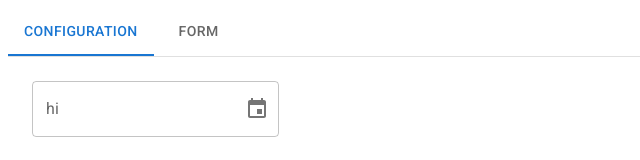
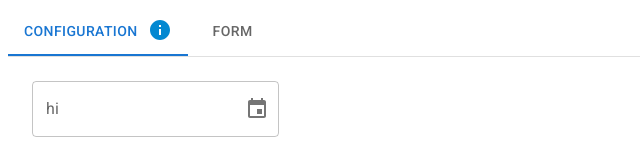
Before and after one commit to fidelman-study/veeam-form-generator, a React (Create React App) app: page / in a window 1280 px wide. Shown: the top 160 px of the page, without its empty margins (0-640 px from the left). Built offline with nearby package versions, Linux system fonts and the light colour scheme.

Commit message:
Add Tabs Icon

```diff
--- a/src/components/App.tsx
+++ b/src/components/App.tsx
@@ -2,7 +2,6 @@ import Box from "@mui/material/Box";
 import { TabContent } from "./TabContent";
 import { useTabManager } from "../hooks/use-tab-manager";
 import { Tabs } from "./Tabs";
-import { FormConfigurator } from "./FormConfigurator";
 import { DatePicker } from "./FormFields/DatePicker";
 
 export default function App() {
@@ -13,6 +12,10 @@ export default function App() {
       <Tabs
         activeTabIndex={activeTabIndex}
         onChangeActiveTab={handleChangeActiveTab}
+        configurationStatusInfo={{
+          status: "info",
+          message: "3 validation errors",
+        }}
       />
       <TabContent value={activeTabIndex} index={0}>
         <DatePicker name="datepicker" label="hi" />
--- /dev/null
+++ b/src/components/TabStatusIcons.tsx
@@ -0,0 +1,50 @@
+import Tooltip from "@mui/material/Tooltip";
+import MaterialInfoIcon from "@mui/icons-material/Info";
+import CheckCircleIcon from "@mui/icons-material/CheckCircle";
+import WarningIcon from "@mui/icons-material/Warning";
+import styled from "@emotion/styled";
+
+interface IIconProps {
+  title: string;
+}
+
+export type IConfigurationStatus = "success" | "error" | "info";
+
+interface IIconConfiguration {
+  type: IConfigurationStatus;
+  icon: typeof MaterialInfoIcon;
+}
+
+const iconConfigurations: IIconConfiguration[] = [
+  { type: "success", icon: CheckCircleIcon },
+  { type: "error", icon: WarningIcon },
+  { type: "info", icon: MaterialInfoIcon },
+];
+
+type IIconfigurationStatusMap = Record<
+  IConfigurationStatus,
+  (props: IIconProps) => JSX.Element
+>;
+
+const IconWrapper = styled.div`
+  margin-left: 10px;
+`;
+
+const getIconComponent =
+  (iconConfiguration: IIconConfiguration) =>
+  ({ title }: IIconProps) =>
+    (
+      <Tooltip title={title}>
+        <IconWrapper>
+          <iconConfiguration.icon color={iconConfiguration.type} />
+        </IconWrapper>
+      </Tooltip>
+    );
+
+export const configurationStatusMap = iconConfigurations.reduce(
+  (acc, iconConfiguration) => {
+    acc[iconConfiguration.type] = getIconComponent(iconConfiguration);
+    return acc;
+  },
+  {} as IIconfigurationStatusMap,
+);
--- a/src/components/Tabs.tsx
+++ b/src/components/Tabs.tsx
@@ -1,13 +1,41 @@
 import MaterialTabs from "@mui/material/Tabs";
 import Tab from "@mui/material/Tab";
 import Box from "@mui/material/Box";
+import { configurationStatusMap, IConfigurationStatus } from "./TabStatusIcons";
+import styled from "@emotion/styled";
+import { useMemo } from "react";
 
 interface ITabsProps {
   activeTabIndex: number;
   onChangeActiveTab: (event: React.SyntheticEvent, newValue: number) => void;
+  configurationStatusInfo?: { status: IConfigurationStatus; message: string };
 }
 
-export const Tabs = ({ activeTabIndex, onChangeActiveTab }: ITabsProps) => {
+const StyledTab = styled(Tab)`
+  min-height: 48px;
+`;
+
+function getIcon(
+  configurationStatusInfo: ITabsProps["configurationStatusInfo"],
+) {
+  if (!configurationStatusInfo) {
+    return undefined;
+  }
+
+  const Icon = configurationStatusMap[configurationStatusInfo.status];
+  return <Icon title={configurationStatusInfo.message} />;
+}
+
+export const Tabs = ({
+  activeTabIndex,
+  onChangeActiveTab,
+  configurationStatusInfo,
+}: ITabsProps) => {
+  const icon = useMemo(
+    () => getIcon(configurationStatusInfo),
+    [configurationStatusInfo],
+  );
+
   return (
     <Box sx={{ borderBottom: 1, borderColor: "divider" }}>
       <MaterialTabs
@@ -15,8 +43,8 @@ export const Tabs = ({ activeTabIndex, onChangeActiveTab }: ITabsProps) => {
         onChange={onChangeActiveTab}
         aria-label="basic tabs example"
       >
-        <Tab label="Configuration" />
-        <Tab label="Form" />
+        <StyledTab icon={icon} iconPosition="end" label="Configuration" />
+        <StyledTab label="Form" />
       </MaterialTabs>
     </Box>
   );
```
